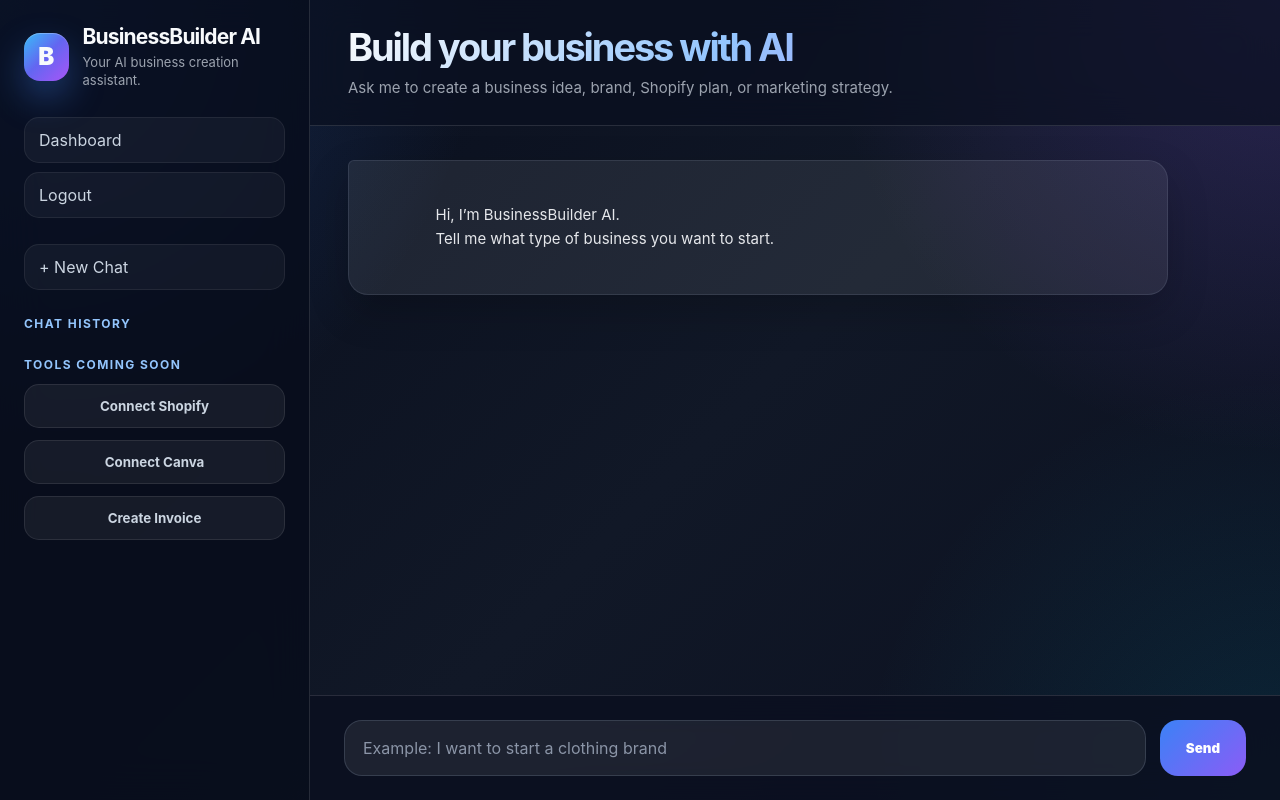
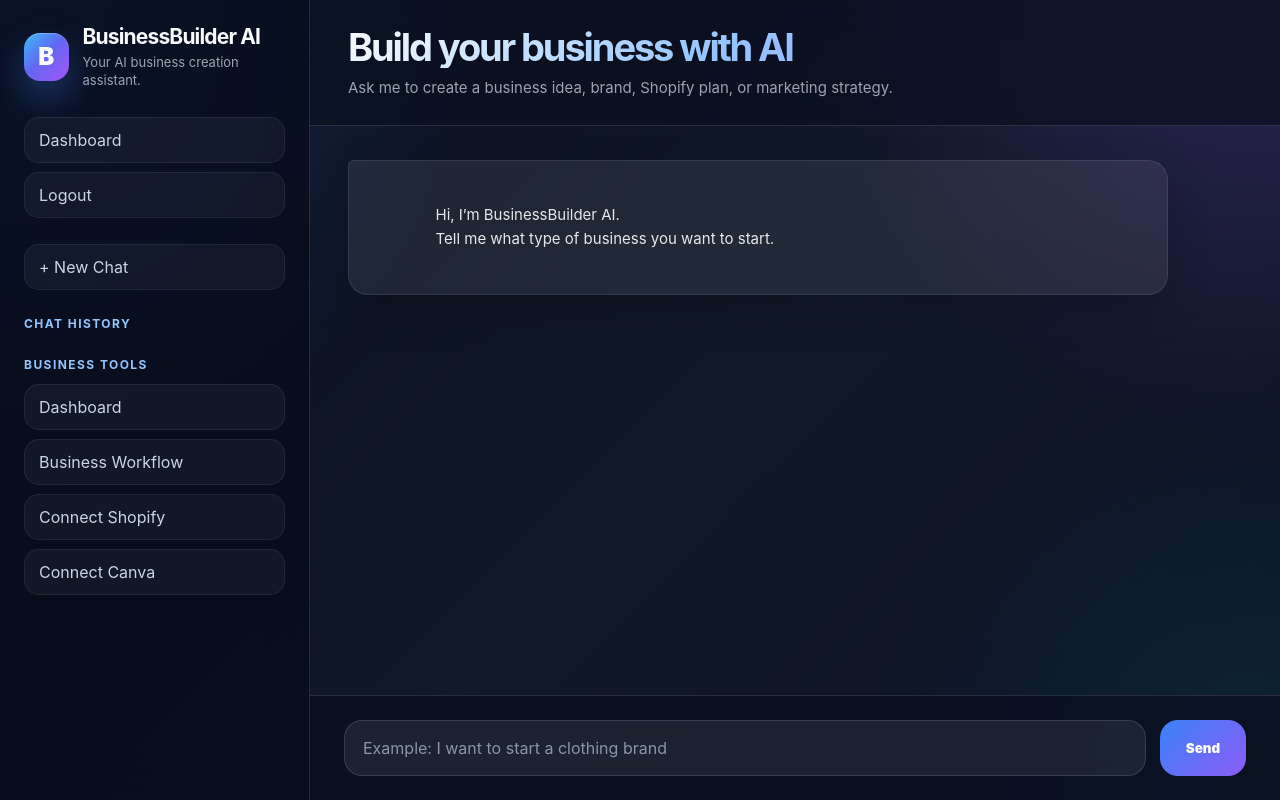
Before and after one commit to olwakhendamse18-commits/businessbuilder-ai, a Flask app: page / in a window 1280 px wide. Run offline with Flask 3, Linux system fonts and the light colour scheme; the visitor is signed in with stand-in values (Sample User, id 1); data that the repository does not hold is empty; some libraries are stand-ins or nearby versions.

Commit message:
Update tools navigation

```diff
--- a/templates/index.html
+++ b/templates/index.html
@@ -37,11 +37,12 @@
 
             {% endfor %}
 
-            <h3>Tools Coming Soon</h3>
+            <h3>Business Tools</h3>
 
-            <button>Connect Shopify</button>
-            <button>Connect Canva</button>
-            <button>Create Invoice</button>
+            <a href="/dashboard">Dashboard</a>
+            <a href="/business_workflow">Business Workflow</a>
+            <a href="/shopify_settings">Connect Shopify</a>
+            <a href="/canva_settings">Connect Canva</a>
 
         </div>
 
```
